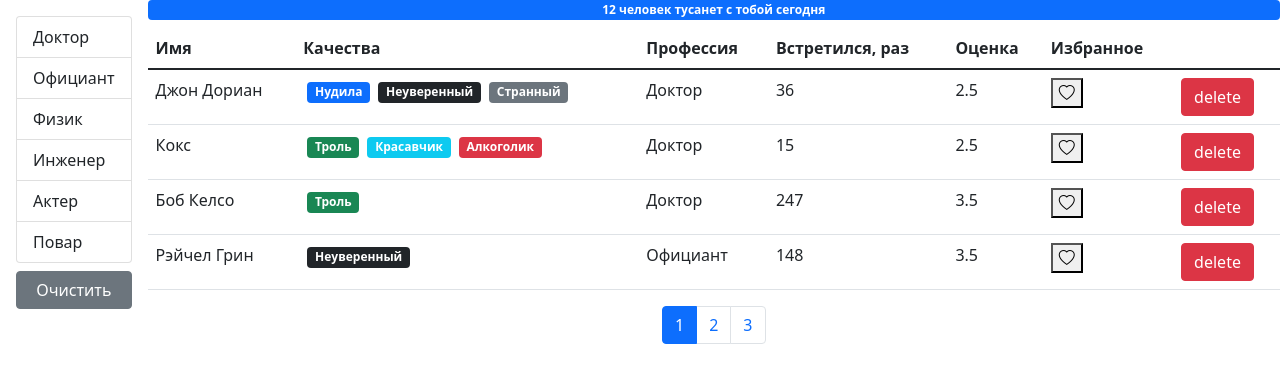
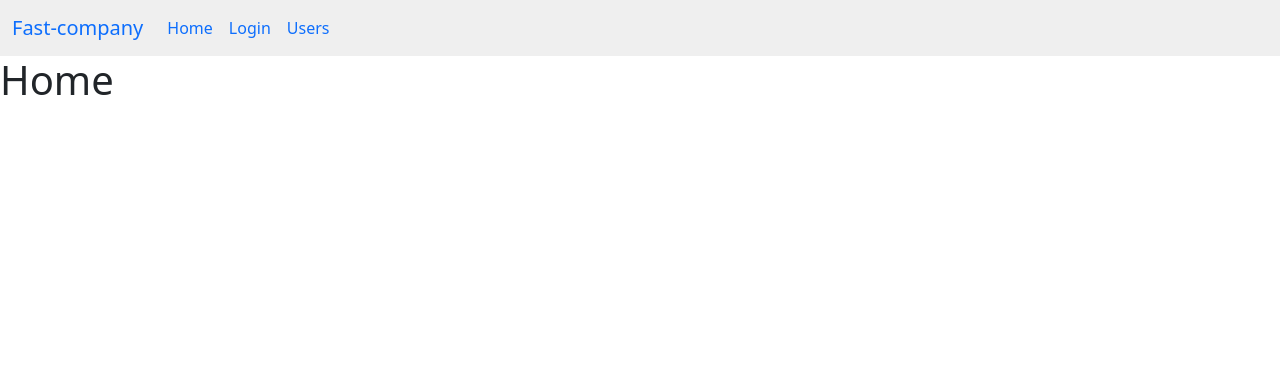
Before and after one commit to aliksab/fast-company, a React (Create React App) app: page / in a window 1280 px wide. Shown: the top 382 px of the page. Built offline with nearby package versions, Linux system fonts and the light colour scheme.

Commit message:
Routing release

```diff
--- a/package.json
+++ b/package.json
@@ -11,6 +11,7 @@
         "prop-types": "^15.8.1",
         "react": "^18.2.0",
         "react-dom": "^18.2.0",
+        "react-router-dom": "^5.3.0",
         "react-scripts": "5.0.1",
         "web-vitals": "^2.1.4"
     },
@@ -40,6 +41,9 @@
         ]
     },
     "devDependencies": {
-
+        "eslint-config-standard": "^17.0.0",
+        "eslint-plugin-import": "^2.27.5",
+        "eslint-plugin-n": "^15.7.0",
+        "eslint-plugin-promise": "^6.1.1"
     }
 }
--- a/src/api/fake.api/user.api.js
+++ b/src/api/fake.api/user.api.js
@@ -150,6 +150,11 @@ const fetchAll = () =>
         }, 2000);
     });
 
+const getById = id => new Promise(resolve => {
+        window.setTimeout(() => resolve(users.find(user => user._id === id)), 1000);
+      });
+
 export default {
-    fetchAll
+    fetchAll,
+    getById
 };
--- a/src/app.jsx
+++ b/src/app.jsx
@@ -1,10 +1,20 @@
 import React from "react";
-import Users from "./components/users";
+import { Redirect, Route, Switch } from "react-router-dom";
+import UsersPage from "./layouts/usersPage";
+import NavBar from "./components/navbar";
+import Home from "./layouts/home";
+import Login from "./layouts/login";
 
 function App() {
     return (
         <>
-            <Users />
+            <NavBar />
+            <Switch>
+                <Route path="/" exact component={Home}/>
+                <Route path="/login" component={Login}/>
+                <Route path="/users/:userId?" component={UsersPage}/>
+                <Redirect to="/"/>
+            </Switch>
         </>
     );
 }
--- /dev/null
+++ b/src/components/navbar.jsx
@@ -0,0 +1,30 @@
+import React from "react";
+import { Link } from "react-router-dom";
+
+const NavBar = () => {
+    return (
+      <nav className="navbar navbar-expand-lg bg-body-tertiary" style={{ backgroundColor: "rgb(239 239 239)" }}>
+      <div className="container-fluid">
+        <Link className="navbar-brand" to="/">Fast-company</Link>
+        <button className="navbar-toggler" type="button" data-bs-toggle="collapse" data-bs-target="#navbarNav" aria-controls="navbarNav" aria-expanded="false" aria-label="Toggle navigation">
+          <span className="navbar-toggler-icon"></span>
+        </button>
+        <div className="collapse navbar-collapse" id="navbarNav">
+          <ul className="navbar-nav">
+            <li className="nav-item">
+                <Link className="nav-link" to="/">Home</Link>
+            </li>
+            <li className="nav-item">
+                <Link className="nav-link" to="/login">Login</Link>
+            </li>
+            <li className="nav-item">
+                <Link className="nav-link" to="/users">Users</Link>
+            </li>
+          </ul>
+        </div>
+      </div>
+    </nav>
+    );
+};
+
+export default NavBar;
--- /dev/null
+++ b/src/components/userPage.jsx
@@ -0,0 +1,24 @@
+import React, { useEffect, useState } from "react";
+import api from "../api";
+import { useHistory } from "react-router-dom";
+import PropTypes from "prop-types";
+import QualitieList from "./qulitiesList";
+
+const UserPage = ({ id }) => {
+  const [userById, setUserById] = useState(null);
+  const history = useHistory();
+
+  useEffect(() => {
+    api.users.getById(id).then(data => setUserById(data));
+  }, [id]);
+
+  return (
+    userById ? <div className="mx-4"><h1>{userById.name}</h1><h2>Профессия: {userById.profession.name}</h2><QualitieList qualities={userById.qualities}/><h2>completedMeetings: {userById.completedMeetings}</h2><h2>Rate: {userById.rate}</h2><button onClick={() => history.replace("/users")}>Все пользователи</button></div> : <div>Loading...</div>
+  );
+};
+
+UserPage.propTypes = {
+  id: PropTypes.string.isRequired
+};
+
+export default UserPage;
--- a/src/components/usersTable.jsx
+++ b/src/components/usersTable.jsx
@@ -1,4 +1,5 @@
 import React from "react";
+import { Link } from "react-router-dom";
 import PropTypes from "prop-types";
 import Table from "./table";
 import Bookmark from "./bookmark";
@@ -6,7 +7,7 @@ import QualitieList from "./qulitiesList";
 
 const UserTable = ({ users, selectedSort, onSort, onDelete, onBookMark }) => {
     const columns = {
-        name: { path: "name", name: "Имя" },
+        name: { path: "name", name: "Имя", component: (user) => <Link to={`/users/${user._id}`}>{user.name}</Link> },
         qualities: { name: "Качества", component: (user) => (<QualitieList qualities={user.qualities} />) },
         professions: { path: "profession.name", name: "Профессия" },
         completedMeetings: { path: "completedMeetings", name: "Встретился, раз" },
--- a/src/index.js
+++ b/src/index.js
@@ -1,7 +1,15 @@
 import React from "react";
-import reactDom from "react-dom";
+import ReactDOM from "react-dom/client";
+import { BrowserRouter } from "react-router-dom";
 import "./index.css";
 import "../node_modules/bootstrap/dist/css/bootstrap.min.css";
 import App from "./app";
 
-reactDom.render(<App />, document.getElementById("root"));
+const root = ReactDOM.createRoot(document.getElementById("root"));
+root.render(
+  <BrowserRouter>
+    <React.StrictMode>
+      <App />
+    </React.StrictMode>
+  </BrowserRouter>
+);
--- /dev/null
+++ b/src/layouts/home.jsx
@@ -0,0 +1,7 @@
+import React from "react";
+
+const Home = () => {
+    return <h1>Home</h1>;
+};
+
+export default Home;
--- /dev/null
+++ b/src/layouts/login.jsx
@@ -0,0 +1,7 @@
+import React from "react";
+
+const Login = () => {
+    return <h1>Login</h1>;
+};
+
+export default Login;
--- /dev/null
+++ b/src/layouts/usersPage.jsx
@@ -0,0 +1,16 @@
+import React from "react";
+import { useParams } from "react-router-dom";
+import UserPage from "../components/userPage";
+import Users from "../components/users";
+
+const UsersPage = () => {
+  const { userId } = useParams();
+
+  return (
+    <>
+      {userId ? <UserPage id={userId}/> : <Users />}
+    </>
+  );
+};
+
+export default UsersPage;
```
Also changed, not shown: .eslintrc.js, 1 other file (tests, documents, lock files or other folders).
